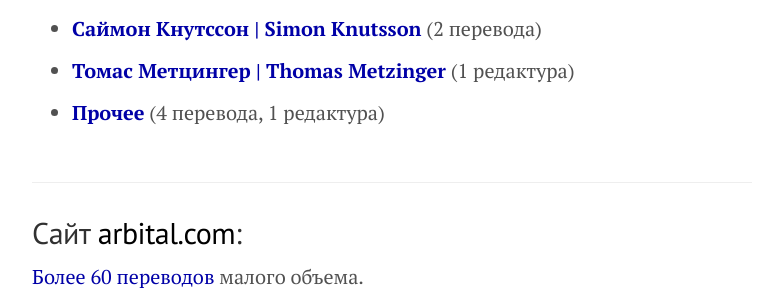
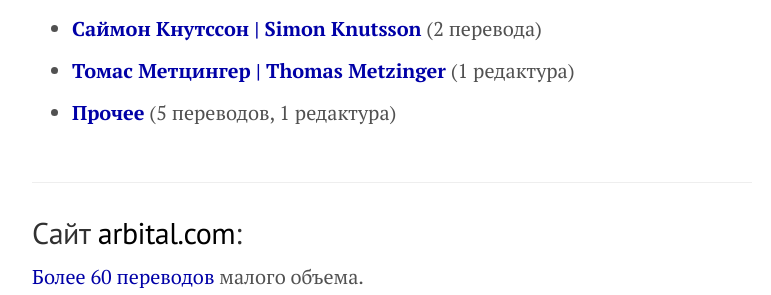
Before and after one commit to KKirdan/kkirdan.github.io, a Jekyll site: the page built from translations/index.md, in a window 1280 px wide and 900 px high, scrolled down 524 px. Shown: the part 161-456 px from the top of the window, without its empty margins (248-1019 px from the left). Built offline with Jekyll 4.4.1, drawn with Linux system fonts in a browser that asks for light colours.

Commit message:
Update index.md

```diff
--- a/translations/index.md
+++ b/translations/index.md
@@ -24,7 +24,7 @@
 * **[Рон Андерсон \| Ron Anderson](#Ron_Anderson)** (2 перевода)
 * **[Саймон Кнутссон \| Simon Knutsson](#Simon_Knutsson)** (2 перевода)
 * **[Томас Метцингер \| Thomas Metzinger](#Thomas_Metzinger)** (1 редактура)
-* **[Прочее](#Прочее)** (4 перевода, 1 редактура)
+* **[Прочее](#Прочее)** (5 переводов, 1 редактура)
 
 ---
 <a id="Arbital"></a>
```
